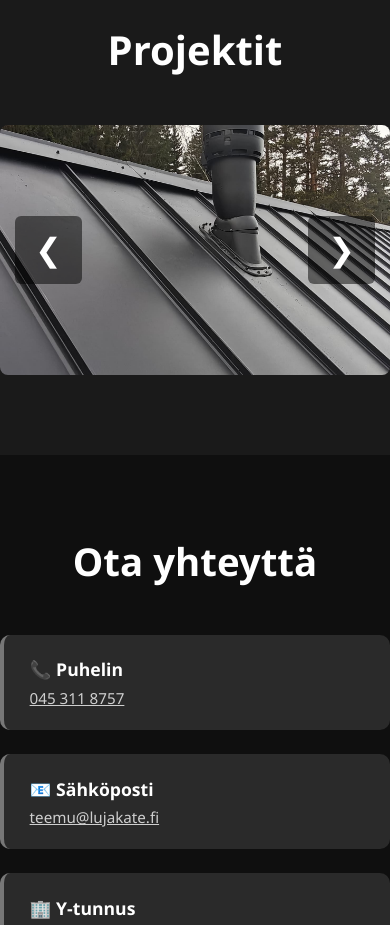
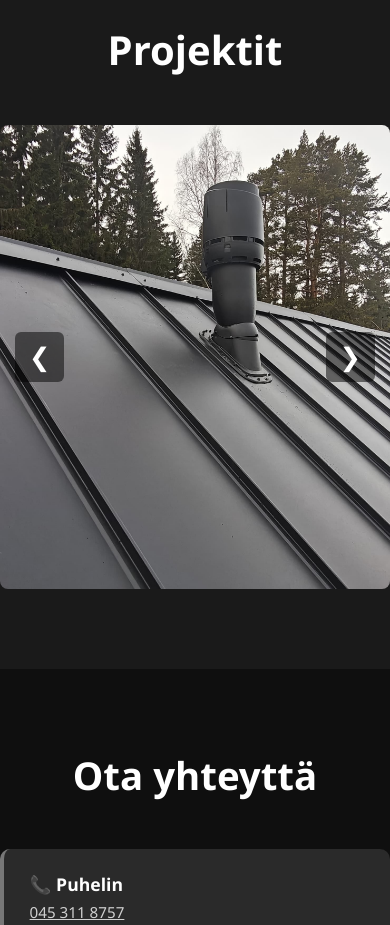
Before and after one commit to Hphakkinen/kattoprojekti, a plain HTML site: page index.html in a window 390 px wide. Shown: the part 2520-3445 px from the top of the page. Drawn offline with Linux system fonts and the light colour scheme.

Commit message:
Update styles.css

```diff
--- a/styles.css
+++ b/styles.css
@@ -382,8 +382,19 @@ textarea {
         display: flex;
     }
 
+/* ✅ PAREMMAT MOBIILIKUVAT */
     .carousel-container {
-        height: 250px;
+        height: 55vh;
+        min-height: 350px;
+    }
+
+    .carousel-image {
+        object-fit: cover;
+    }
+
+    .carousel-btn {
+        padding: 10px 14px;
+        font-size: 1.6rem;
     }
 
     .contact-wrapper {
```
